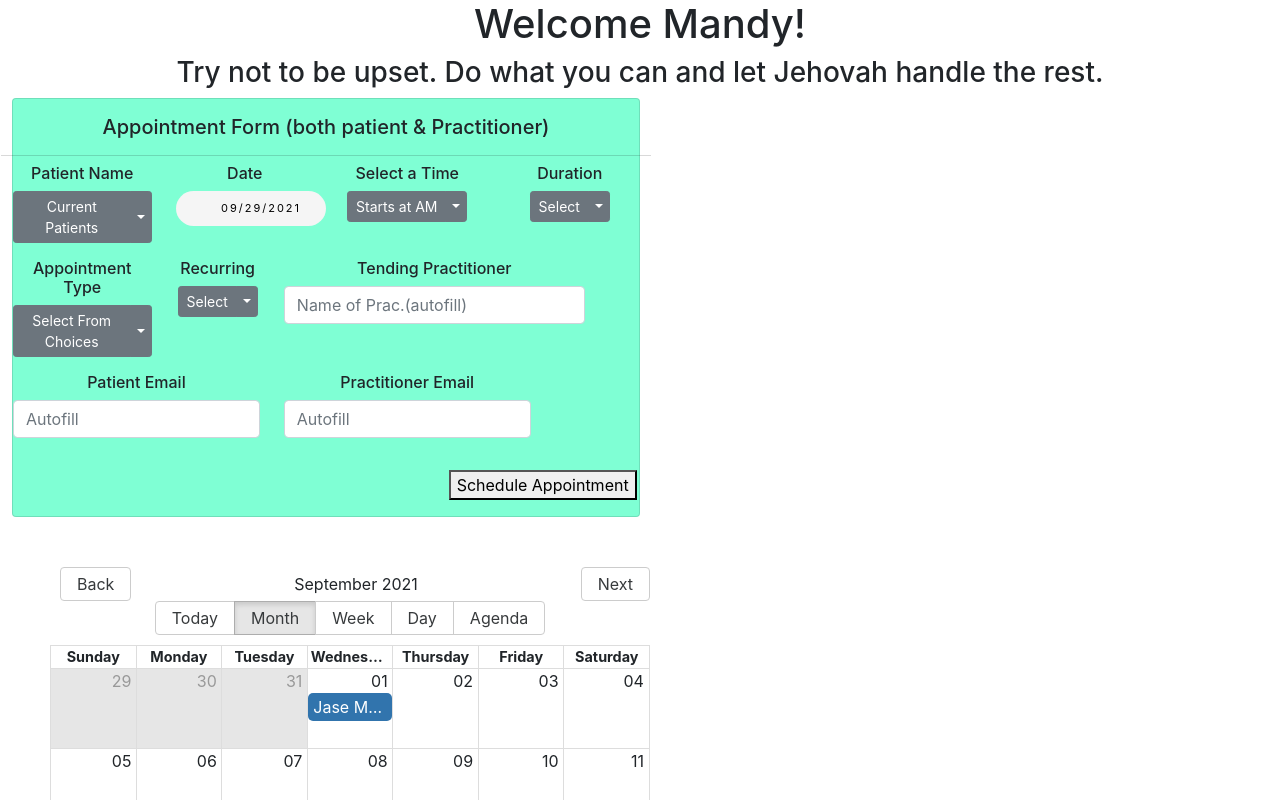
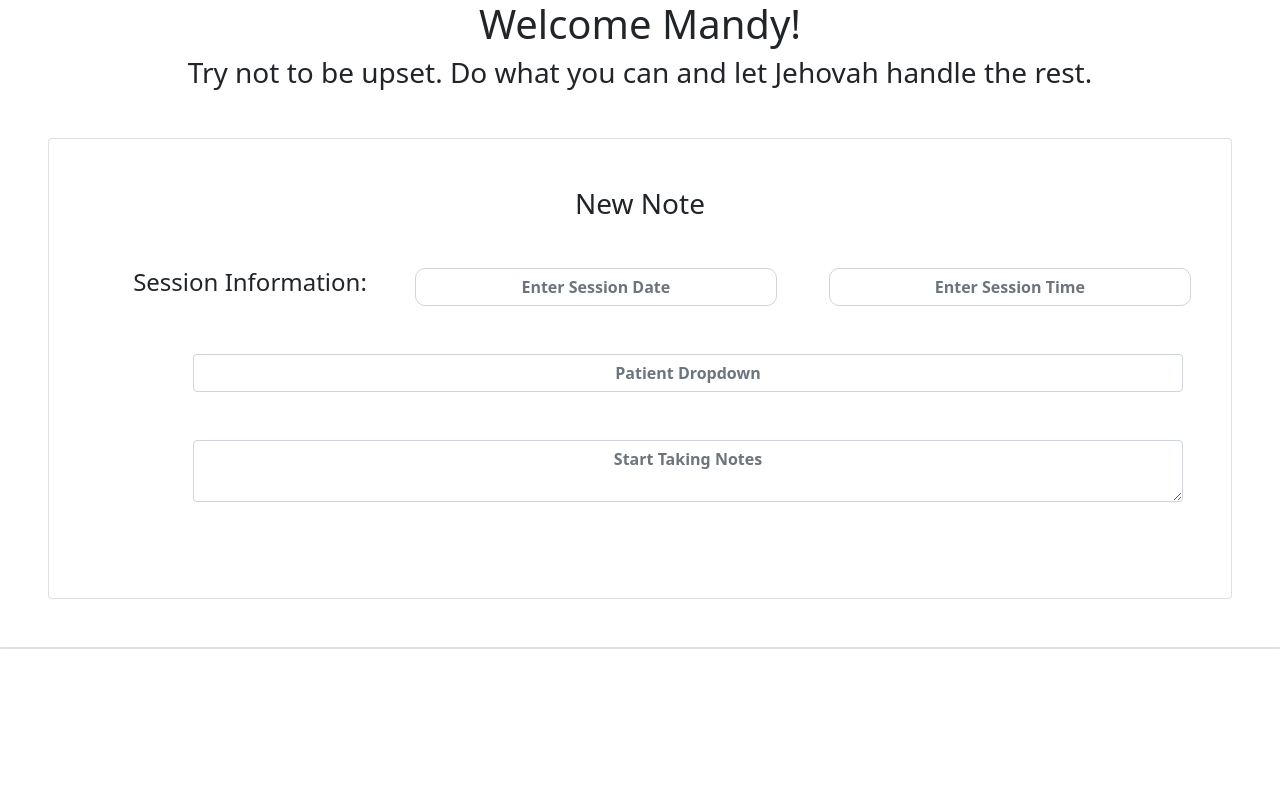
Before and after one commit to aroseca15/React_Work, a React (Create React App) app in the folder react_work/: page / in a window 1280 px wide. Shown: the top 800 px of the page. Built offline with nearby package versions, Linux system fonts and the light colour scheme.

Commit message:
Working on Taking notes Component.

```diff
--- a/react_work/src/App.css
+++ b/react_work/src/App.css
@@ -313,3 +313,21 @@ background-color: #4583f0;
 border-radius: 50%;
 background-color: #059c67;
 }
+
+.controls{
+  border-radius: 10px;
+  /* display: inline-block; */
+  margin-right: 3rem;
+
+}
+
+.form-control {
+  text-align: center;
+  font-weight: 900;
+  margin-left: 3rem;
+  margin-right: 3rem;
+}
+.notetakerR1{
+  display: flex;
+  justify-content: center;
+}
--- a/react_work/src/App.js
+++ b/react_work/src/App.js
@@ -1,61 +1,62 @@
 // import logo from './logo.svg';
 import './App.css';
-import AppointmentForm from './components/AppointmentForm';
+// import AppointmentForm from './components/AppointmentForm';
+import NoteTaker from './components/NoteTaker';
+import NoteDisplayCard from './components/NoteDisplayCard';
+// import { Calendar, dateFnsLocalizer } from "react-big-calendar";
+// import format from "date-fns/format";
+// import parse from "date-fns/parse";
+// import startOfWeek from "date-fns/startOfWeek";
+// import getDay from "date-fns/getDay";
+// import "react-big-calendar/lib/css/react-big-calendar.css";
+// import React, { useState } from "react";
 
-import { Calendar, dateFnsLocalizer } from "react-big-calendar";
-import format from "date-fns/format";
-import parse from "date-fns/parse";
-import startOfWeek from "date-fns/startOfWeek";
-import getDay from "date-fns/getDay";
-import "react-big-calendar/lib/css/react-big-calendar.css";
-import React, { useState } from "react";
+// let MyCustomHeader = ({ label,  onNavigate, onView }) => (
 
-let MyCustomHeader = ({ label,  onNavigate, onView }) => (
-
-  <div className="rbc-toolbar">
-    <span className="rbc-btn-group"></span>
-  <button onClick= {()=> {onNavigate("PREV")}} type="button">Back</button>
-  <span className="rbc-toolbar-label">{label}</span>
-  <button onClick= {()=> {onNavigate("NEXT")}} type="button">Next</button>
-  <span className="rbc-btn-group"> <button onClick= {()=> {onNavigate("TODAY")}} type="button">Today</button><button type="button" onClick= {()=> {onView("month")}} className="rbc-active">Month</button><button onClick= {()=> {onView("week")}} type="button" className="">Week</button><button onClick= {()=> {onView("day")}} type="button" className="">Day</button><button onClick= {()=> {onView("agenda")}} type="button" className="">Agenda</button></span></div>
-)
+//   <div className="rbc-toolbar">
+//     <span className="rbc-btn-group"></span>
+//   <button onClick= {()=> {onNavigate("PREV")}} type="button">Back</button>
+//   <span className="rbc-toolbar-label">{label}</span>
+//   <button onClick= {()=> {onNavigate("NEXT")}} type="button">Next</button>
+//   <span className="rbc-btn-group"> <button onClick= {()=> {onNavigate("TODAY")}} type="button">Today</button><button type="button" onClick= {()=> {onView("month")}} className="rbc-active">Month</button><button onClick= {()=> {onView("week")}} type="button" className="">Week</button><button onClick= {()=> {onView("day")}} type="button" className="">Day</button><button onClick= {()=> {onView("agenda")}} type="button" className="">Agenda</button></span></div>
+// )
 
 
-const locales = {
-  "en-US": require('date-fns/locale/en-US')
+// const locales = {
+//   "en-US": require('date-fns/locale/en-US')
 
-}
+// }
 
-const localizer = dateFnsLocalizer({
-  format,
-  parse,
-  startOfWeek,
-  getDay,
-  locales
-})
+// const localizer = dateFnsLocalizer({
+//   format,
+//   parse,
+//   startOfWeek,
+//   getDay,
+//   locales
+// })
 
 
 
-const events = [
-  {
-    title: "Jase Murph",
-    allDay: false,
-    start: new Date(2021, 8, 1),
-    end: new Date(2021, 8, 1)
-  },
-  {
-    title: "Morice Johnson",
-    start: new Date(2021, 8, 20),
-    end: new Date(2021, 8, 20)
-  },
+// const events = [
+//   {
+//     title: "Jase Murph",
+//     allDay: false,
+//     start: new Date(2021, 8, 1),
+//     end: new Date(2021, 8, 1)
+//   },
+//   {
+//     title: "Morice Johnson",
+//     start: new Date(2021, 8, 20),
+//     end: new Date(2021, 8, 20)
+//   },
 
-  {
-    title: "April Brockshaw",
-    allDay: false,
-    start: new Date(2021, 8, 24),
-    end: new Date(2021, 8, 24)
-  }
-]
+//   {
+//     title: "April Brockshaw",
+//     allDay: false,
+//     start: new Date(2021, 8, 24),
+//     end: new Date(2021, 8, 24)
+//   }
+// ]
 
 
 function App() {
@@ -63,9 +64,10 @@ function App() {
     <div className="App">
       <h1>Welcome Mandy!</h1>
       <h3>Try not to be upset. Do what you can and let Jehovah handle the rest.</h3>
-      <AppointmentForm />
-      {/* <div class="rbc-toolbar"><span class="rbc-btn-group"><button type="button">Today</button><button type="button">Back</button><button type="button">Next</button></span><span class="rbc-toolbar-label">October 2021</span><span class="rbc-btn-group"><button type="button" class="rbc-active">Month</button><button type="button" class="">Week</button><button type="button" class="">Day</button><button type="button" class="">Agenda</button></span></div> */}
-      <Calendar components={{ toolbar: MyCustomHeader }} localizer={localizer} events={events} startAccessor="start" endAccessor="end" style={{ width: 600, height: 500, margin: "50px" }} />
+      <NoteTaker/>
+      <NoteDisplayCard/>
+      {/* <AppointmentForm />
+      <Calendar components={{ toolbar: MyCustomHeader }} localizer={localizer} events={events} startAccessor="start" endAccessor="end" style={{ width: 600, height: 500, margin: "50px" }} /> */}
     </div>
   );
 }
--- /dev/null
+++ b/react_work/src/components/NoteDisplayCard.js
@@ -0,0 +1,15 @@
+
+
+// import React, { useState } from "react";
+
+function NoteDisplayCard() {
+    return(
+        <form>
+            <div className= "card">
+
+            </div>
+        </form>
+    )
+}
+
+export default NoteDisplayCard;
--- /dev/null
+++ b/react_work/src/components/NoteTaker.js
@@ -0,0 +1,36 @@
+
+
+// import React, { useState } from "react";
+
+function NoteTaker() {
+    return (
+
+        <div className="card m-5 p-5">
+            <h3 className="mb-5">New Note</h3>
+            <form>
+                <div className="notetakerR1 mb-5">
+                    <h4>Session Information:</h4>
+                    <div className="form-group col-md-4 me-1">
+                        <input type="email" className="form-control controls" id="inputEmail4" placeholder="Enter Session Date"></input>
+                    </div>
+                    <div className="form-group col-md-4 me-1 mx-5">
+                        <input type="email" className="form-control controls" id="inputEmail4" placeholder="Enter Session Time"></input>
+                    </div>
+                </div>
+                <div className="notetakerR1 m-5">
+                    <div className="form-group col-md-12">
+                        <input type="email" className="form-control" id="inputEmail4" placeholder="Patient Dropdown"></input>
+                    </div>
+                </div>
+                <div className="notetakerR1 m-5">
+                    <div className="form-group col-md-12">
+                        <textarea type="email" className="form-control" id="textareaEmail4" placeholder="Start Taking Notes"></textarea>
+                    </div>
+                </div>
+            </form>
+        </div>
+
+    )
+}
+
+export default NoteTaker;
--- a/react_work/src/index.css
+++ b/react_work/src/index.css
@@ -1,4 +1,4 @@
-body {
+/* body {
   margin: 0;
   font-family: -apple-system, BlinkMacSystemFont, 'Segoe UI', 'Roboto', 'Oxygen',
     'Ubuntu', 'Cantarell', 'Fira Sans', 'Droid Sans', 'Helvetica Neue',
@@ -10,4 +10,4 @@ body {
 code {
   font-family: source-code-pro, Menlo, Monaco, Consolas, 'Courier New',
     monospace;
-}
+} */
```
